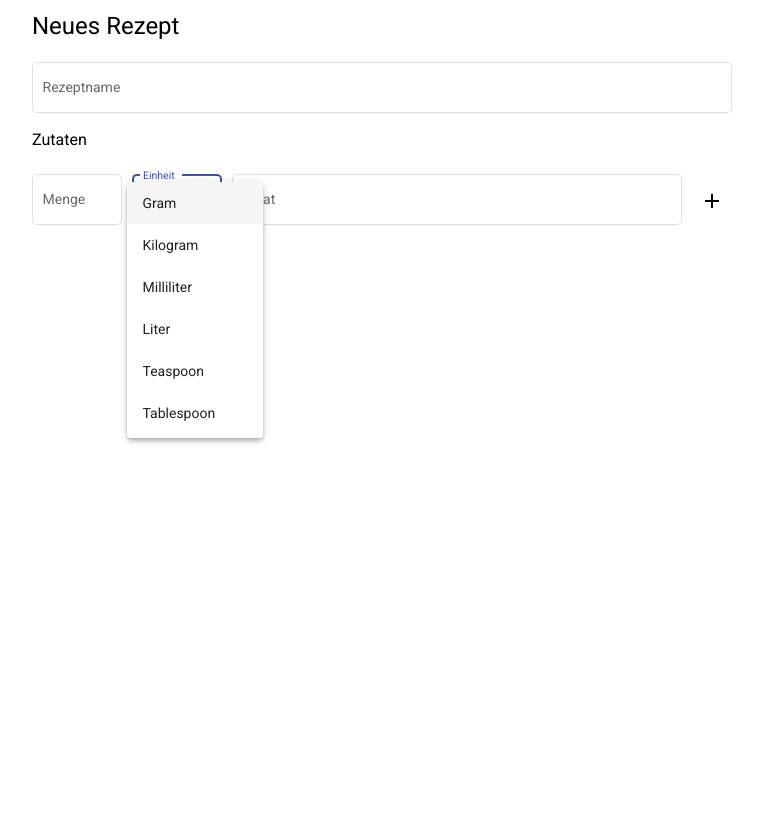
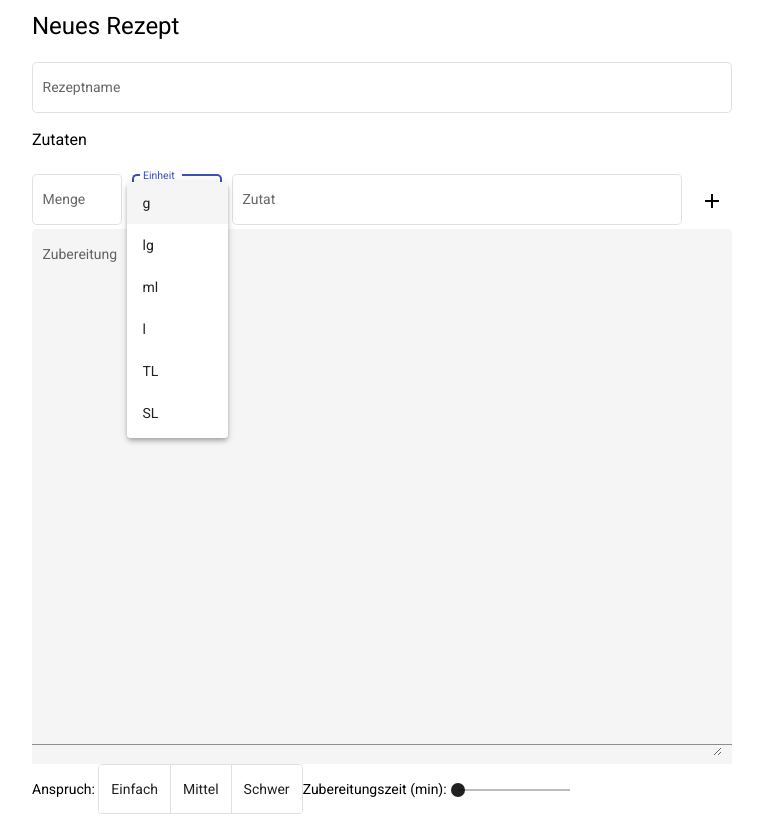
Before and after one commit to tw258/cookbook, an Angular app: page /new-recipe in a window 1280 px wide. Both pictures are taken after a click on the element 435 px from the left and 203 px from the top of the page. Shown: the whole page, without its empty margins (258-1021 px from the left). Before the commit the page ends 800 px from the top, so only its background shows below. Built offline with nearby package versions, Linux system fonts and the light colour scheme.

Commit message:
Add further form fileds to recipe-form

```diff
--- a/src/app/recipe-form/recipe-form.component.css
+++ b/src/app/recipe-form/recipe-form.component.css
@@ -9,3 +9,7 @@ mat-form-field {
   align-items: center;
   gap: 10px;
 }
+
+.zubereitung {
+  min-height: 500px;
+}
--- a/src/app/recipe-form/recipe-form.component.html
+++ b/src/app/recipe-form/recipe-form.component.html
@@ -17,15 +17,14 @@
       <mat-form-field appearance="outline">
         <mat-label>Einheit</mat-label>
         <mat-select>
-          <mat-option value="Gram">Gram</mat-option>
-          <mat-option value="Kilogram">Kilogram</mat-option>
-          <mat-option value="Milliliter">Milliliter</mat-option>
-          <mat-option value="Liter">Liter</mat-option>
-          <mat-option value="Teaspoon">Teaspoon</mat-option>
-          <mat-option value="Tablespoon">Tablespoon</mat-option>
-          <mat-option value="Pinch">Pinch</mat-option>
-          <mat-option value="Pieces">Pieces</mat-option>
-          <!-- TODO refactor einheiten-->
+          <mat-option value="g">g</mat-option>
+          <mat-option value="kg">lg</mat-option>
+          <mat-option value="ml">ml</mat-option>
+          <mat-option value="l">l</mat-option>
+          <mat-option value="TL">TL</mat-option>
+          <mat-option value="SL">SL</mat-option>
+          <mat-option value="Prise">Prise</mat-option>
+          <mat-option value="stck">stck</mat-option>
         </mat-select>
       </mat-form-field>
 
@@ -36,5 +35,33 @@
 
       <button class="mat-form-field-wrapper" mat-icon-button><mat-icon>add</mat-icon></button>
     </div>
+
+    <!-- <mat-selection-list #shoes>
+      <mat-list-option *ngFor="let shoe of typesOfShoes">
+        {{shoe}}
+      </mat-list-option>
+    </mat-selection-list> -->
+
+    <mat-form-field class="example-full-width" appearance="fill">
+      <mat-label>Zubereitung</mat-label>
+      <textarea class="zubereitung" rows="10" matInput placeholder="1. ...  2. ..."></textarea>
+    </mat-form-field>
+
+    <mat-label>Anspruch: </mat-label>
+    <mat-button-toggle-group name="fontStyle" aria-label="Font Style">
+      <mat-button-toggle value="bold">Einfach</mat-button-toggle>
+      <mat-button-toggle value="italic">Mittel</mat-button-toggle>
+      <mat-button-toggle value="underline">Schwer</mat-button-toggle>
+    </mat-button-toggle-group>
+
+    <mat-label>Zubereitungszeit (min): </mat-label>
+    <mat-slider
+      thumbLabel
+      tickInterval="10"
+      step="10"
+      min="0"
+      max="60"
+      aria-label="units"
+    ></mat-slider>
   </section>
 </form>
--- a/src/app/recipe.service.ts
+++ b/src/app/recipe.service.ts
@@ -9,14 +9,14 @@ export enum Difficulty {
 }
 
 export enum Measurement {
-  Gram,
-  Kilogram,
-  Milliliter,
-  Liter,
-  Teaspoon,
-  Tablespoon,
-  Pinch,
-  Pieces,
+  g,
+  kg,
+  ml,
+  l,
+  TL,
+  SL,
+  Prise,
+  stck,
 }
 
 export interface Recipe {
@@ -48,7 +48,7 @@ export class RecipeService {
         {
           amount: 1,
           ingredient: 'Eier',
-          measurement: Measurement.Pieces,
+          measurement: Measurement.stck,
         },
       ],
     },
@@ -62,7 +62,7 @@ export class RecipeService {
         {
           amount: 1,
           ingredient: 'Eier',
-          measurement: Measurement.Pieces,
+          measurement: Measurement.stck,
         },
       ],
     },
--- a/src/app/shared/material/material.module.ts
+++ b/src/app/shared/material/material.module.ts
@@ -5,6 +5,8 @@ import { MatFormFieldModule } from '@angular/material/form-field';
 import { MatInputModule } from '@angular/material/input';
 import { MatSelectModule } from '@angular/material/select';
 import { MatIconModule } from '@angular/material/icon';
+import { MatButtonToggleModule } from '@angular/material/button-toggle';
+import { MatSliderModule } from '@angular/material/slider';
 
 @NgModule({
   exports: [
@@ -14,6 +16,8 @@ import { MatIconModule } from '@angular/material/icon';
     MatInputModule,
     MatSelectModule,
     MatIconModule,
+    MatButtonToggleModule,
+    MatSliderModule,
   ],
 })
 export class MaterialModule {}
```
